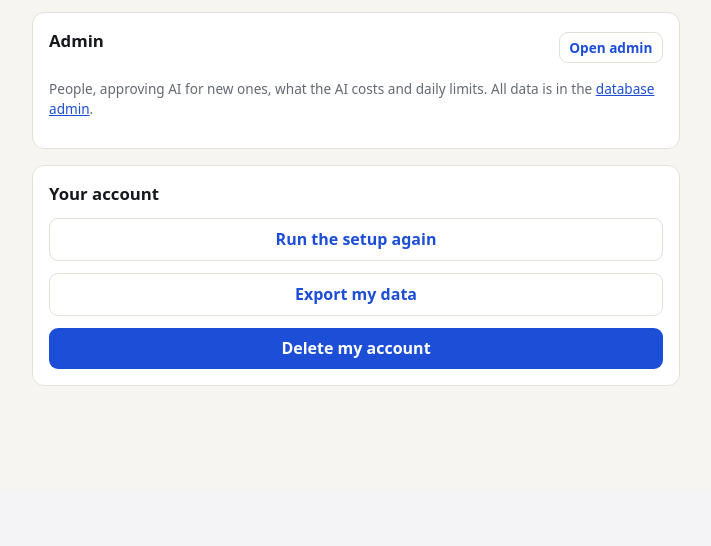
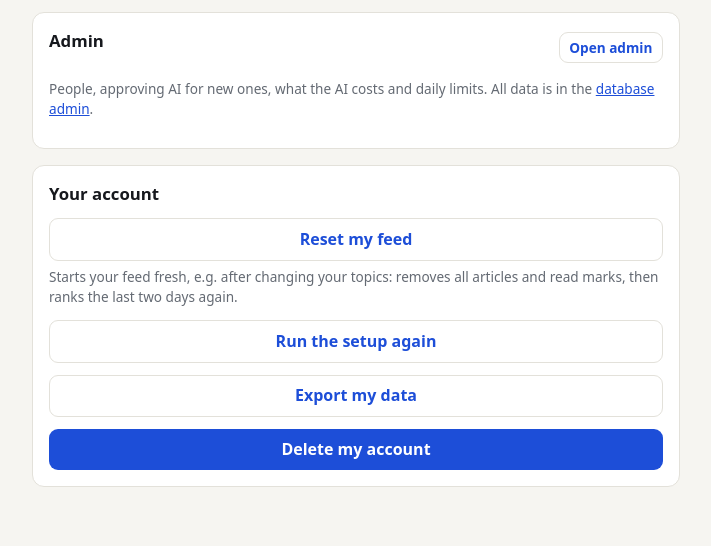
Before and after one commit to conradoplano/ticker, a Django app: page /settings/ in a window 1280 px wide. Shown: the part 2351-2897 px from the top of the page, without its empty margins (284-995 px from the left). Before the commit the page ends 2737 px from the top, so only its background shows below. Run offline with Django 5.2, Linux system fonts and the light colour scheme; the visitor is signed in with stand-in values (Sample User, id 1); data that the repository does not hold is empty; parts of the project's set-up code (start-up, migrations or seed data) failed here and were passed over.

Commit message:
Reset my feed button in Settings
Removes the person's ranked articles, read marks and today's briefing,
then ranks the last two days of articles from their sources again with
their current topics (as a background refresh with progress). Thumbs,
saved articles, topics, sources and the learned profile stay.

Co-Authored-By: Claude Opus 5.5 <noreply@anthropic.com>
Claude-Session: https://claude.ai/code/session_013MBKjeDiHY174sLpUEfCrJ

```diff
--- a/feed/templates/feed/settings.html
+++ b/feed/templates/feed/settings.html
@@ -113,6 +113,11 @@
   <section class="card">
     <h3>Your account</h3>
     <div class="stack">
+      <form method="post" action="{% url 'feed:reset_feed' %}"
+            data-confirm="Reset your feed? All articles in it and your read marks are removed, and the last two days are ranked again with your current topics. Your thumbs, saved articles, topics and sources stay.">
+        {% csrf_token %}<button class="ghost wide">Reset my feed</button>
+      </form>
+      <p class="muted small" style="margin-top:.35rem">Starts your feed fresh, e.g. after changing your topics: removes all articles and read marks, then ranks the last two days again.</p>
       <form method="post" action="{% url 'feed:setup_restart' %}">{% csrf_token %}<button class="ghost wide">Run the setup again</button></form>
       <a class="btn ghost wide" href="{% url 'feed:export' %}">Export my data</a>
       <a class="btn danger wide" href="{% url 'feed:delete' %}">Delete my account</a>
--- a/feed/urls.py
+++ b/feed/urls.py
@@ -16,6 +16,7 @@ urlpatterns = [
     path("a/<int:pk>/mute/", views.mute_topic, name="mute_topic"),
     path("settings/", views.settings_page, name="settings"),
     path("settings/learn/", views.learn_now, name="learn"),
+    path("settings/reset-feed/", views.reset_feed, name="reset_feed"),
     path("settings/export/", views.export, name="export"),
     path("settings/delete/", views.delete_account, name="delete"),
     path("manage/", manage.manage, name="manage"),
--- a/feed/views.py
+++ b/feed/views.py
@@ -317,6 +317,21 @@ def settings_page(request):
     })
 
 
+@setup_required
+@require_POST
+def reset_feed(request):
+    """A fresh start: removes the ranked articles and read marks, then ranks the last two days again with the
+    current topics. Thumbs, saved articles, topics, sources and the learned profile stay."""
+    user = request.user
+    ArticleScore.objects.filter(user=user).delete()
+    Rating.objects.filter(user=user, value__in=Rating.READ_VALUES).delete()
+    user.briefing, user.briefing_date = [], None
+    user.save(update_fields=["briefing", "briefing_date"])
+    refresh.refresh_in_background(user, Refresh.Trigger.MANUAL)
+    messages.success(request, "Your feed was reset. The articles of the last two days are being ranked again.")
+    return redirect("feed:home")
+
+
 @login_required
 @require_POST
 def learn_now(request):
```
Also changed, not shown: feed/tests.py (+20 -0 lines).
